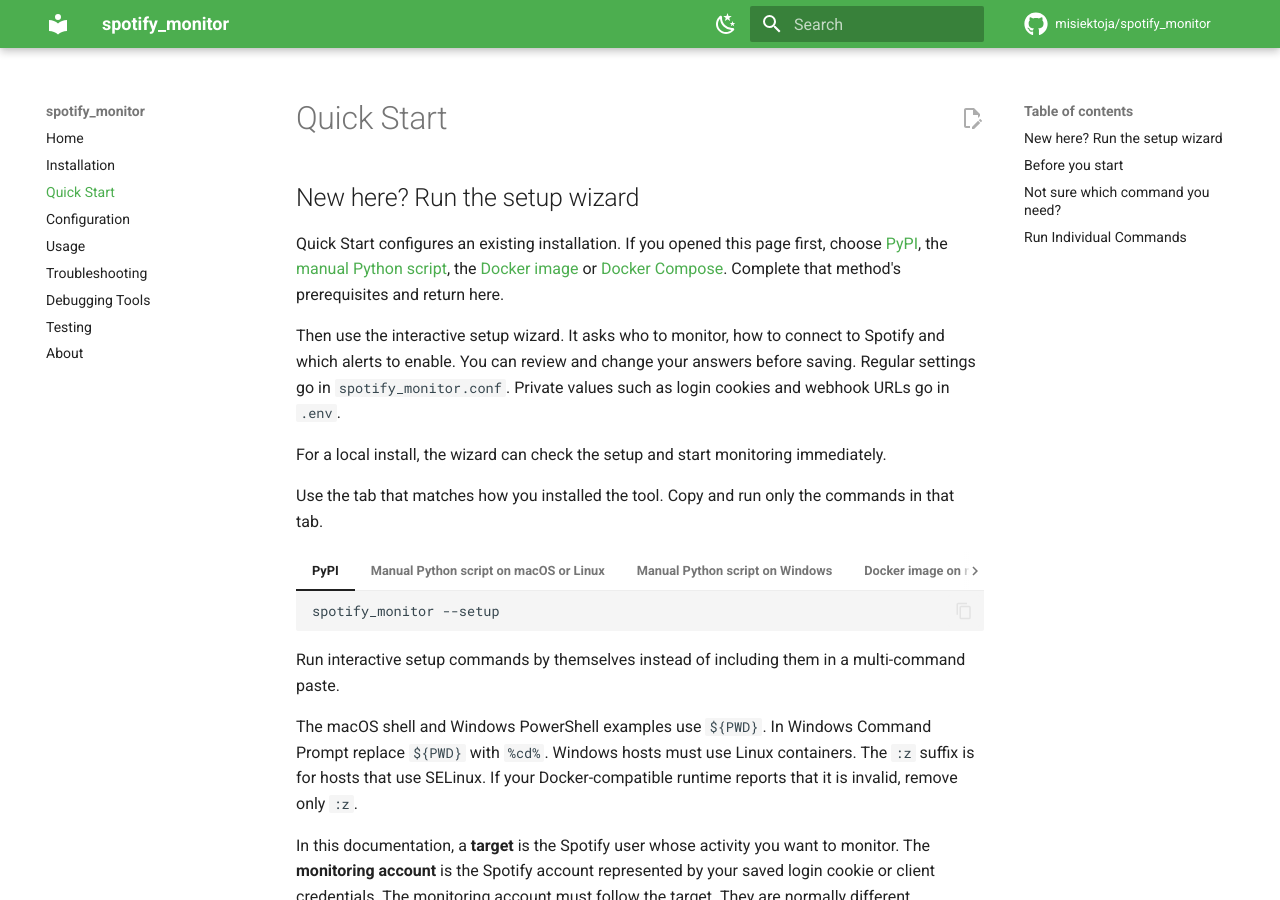
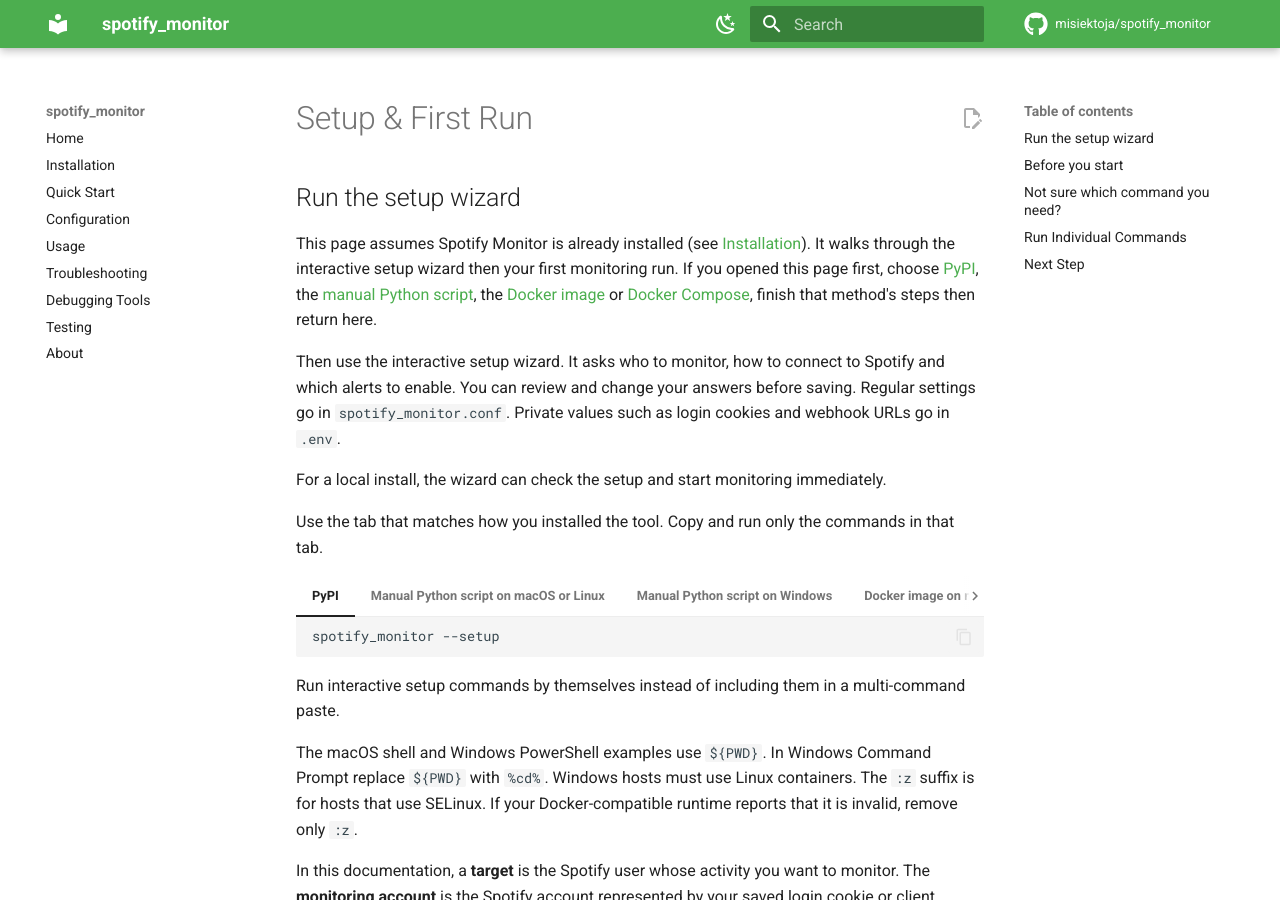
Before and after one commit to misiektoja/spotify_monitor, an MkDocs documentation site: the page built from docs/setup-and-first-run.md, in a window 1280 px wide and 900 px high. Built offline with MkDocs 1.6.1 and Material for MkDocs 9.7.7, drawn with Linux system fonts in a browser that asks for light colours; comment, search, counter and statistics services are not loaded; some of the changed text lies outside the part shown.

Commit message:
docs: rename Quick Start to Setup & First Run and reframe onboarding intro

````diff
--- a/docs/quick-start.md
+++ b/docs/setup-and-first-run.md
@@ -1,9 +1,9 @@
-# Quick Start
+# Setup & First Run
 
 <a id="new-here-run-the-setup-wizard"></a>
-## New here? Run the setup wizard
+## Run the setup wizard
 
-Quick Start configures an existing installation. If you opened this page first, choose [PyPI](installation.md#install-from-pypi), the [manual Python script](installation.md#manual-installation), the [Docker image](installation.md#docker-image) or [Docker Compose](installation.md#docker-compose). Complete that method's prerequisites and return here.
+This page assumes Spotify Monitor is already installed (see [Installation](installation.md)). It walks through the interactive setup wizard then your first monitoring run. If you opened this page first, choose [PyPI](installation.md#install-from-pypi), the [manual Python script](installation.md#manual-installation), the [Docker image](installation.md#docker-image) or [Docker Compose](installation.md#docker-compose), finish that method's steps then return here.
 
 Then use the interactive setup wizard. It asks who to monitor, how to connect to Spotify and which alerts to enable. You can review and change your answers before saving. Regular settings go in `spotify_monitor.conf`. Private values such as login cookies and webhook URLs go in `.env`.
 
@@ -74,7 +74,7 @@
 
 For Docker or Docker Compose, choose **Import from Firefox after setup**. The wizard asks whether Docker runs on macOS, standard Linux, Linux with Snap, Linux with Flatpak, Windows PowerShell or Windows Command Prompt. It then prints the matching command to mount the signed-in host profile read-only once and save `SP_DC_COOKIE` in the host `.env` file. Windows commands use the Firefox profile under `%APPDATA%\Mozilla\Firefox`. Use [manual extraction](configuration.md#manual-cookie-extraction) only when that mount is unavailable.
 
-If the selected configuration contains `TARGET_USER_URI_ID`, running Spotify Monitor without a target starts that saved user. If no target is saved, an interactive no-argument run shows quick-start guidance and offers the setup wizard.
+If the selected configuration contains `TARGET_USER_URI_ID`, running Spotify Monitor without a target starts that saved user. If no target is saved, an interactive no-argument run shows setup guidance and offers the setup wizard.
 
 If the selected `.env` file already contains a saved `SP_DC_COOKIE`, container setup offers to keep it. Otherwise Firefox import remains the default. Setup does not run Doctor while that import is pending. It finishes with the host-specific import command followed by the Doctor and monitoring commands.
 
@@ -198,3 +198,8 @@
 ```sh
 spotify_monitor --help
 ```
+
+<a id="next-step"></a>
+## Next Step
+
+With authentication saved and a first run working, continue to [Configuration](configuration.md) for targets, Spotify login, SMTP and secrets. See [Usage](usage.md) for command formats, monitoring, container operation, notifications, playback and output.
````
